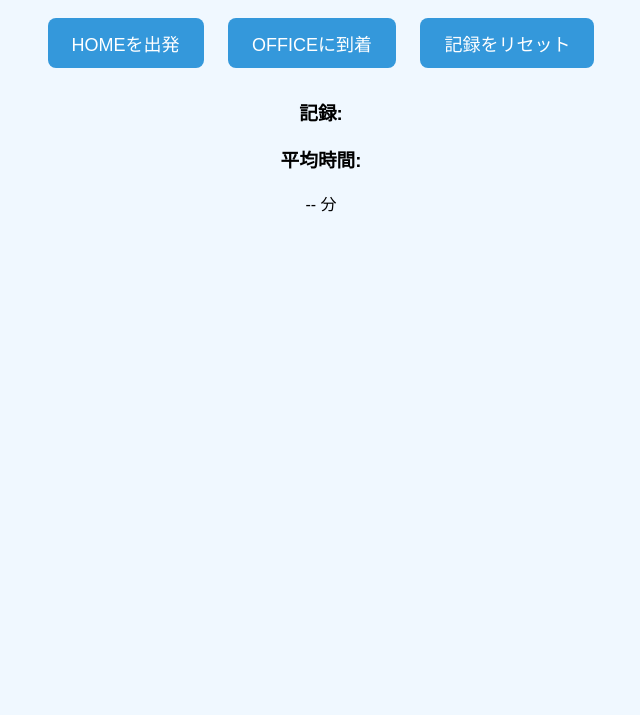
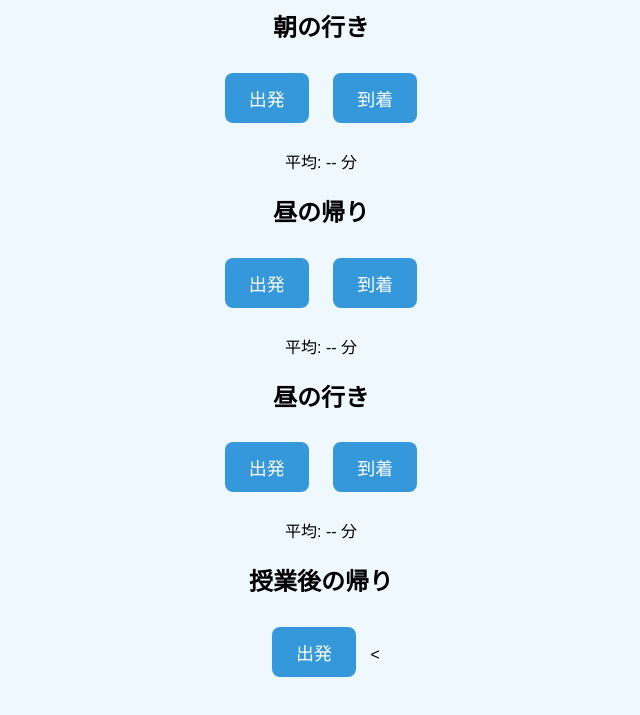
Before and after one commit to Jinshin2534/commute-timer-app-, a plain HTML site: page index.html in a window 1280 px wide. Shown: the part 109-824 px from the top of the page, without its empty margins (319-959 px from the left). Before the commit the page ends 800 px from the top, so only its background shows below. Drawn offline with Linux system fonts and the light colour scheme.

Commit message:
Update index.html

```diff
--- a/index.html
+++ b/index.html
@@ -7,24 +7,35 @@
   <link rel="stylesheet" href="style.css" />
 </head>
 <body>
-  <h1>通学時間記録アプリ</h1>
+  <h1>通学時間記録</h1>
 
-  <div class="buttons">
-    <button onclick="startTimer()">HOMEを出発</button>
-    <button onclick="stopTimer()">OFFICEに到着</button>
-    <button onclick="resetRecords()">記録をリセット</button>
-  </div>
+  <div id="sections">
+    <!-- 4つの通学区間 -->
+    <div class="section" id="morningGo">
+      <h2>朝の行き</h2>
+      <button onclick="startTimer('morningGo')">出発</button>
+      <button onclick="stopTimer('morningGo')">到着</button>
+      <ul class="recordList"></ul>
+      <p>平均: <span class="average">--</span> 分</p>
+    </div>
 
-  <div class="record">
-    <h3>記録:</h3>
-    <ul id="recordList"></ul>
-  </div>
+    <div class="section" id="noonBack">
+      <h2>昼の帰り</h2>
+      <button onclick="startTimer('noonBack')">出発</button>
+      <button onclick="stopTimer('noonBack')">到着</button>
+      <ul class="recordList"></ul>
+      <p>平均: <span class="average">--</span> 分</p>
+    </div>
 
-  <div class="average">
-    <h3>平均時間:</h3>
-    <p id="average">--</p>
-  </div>
+    <div class="section" id="noonGo">
+      <h2>昼の行き</h2>
+      <button onclick="startTimer('noonGo')">出発</button>
+      <button onclick="stopTimer('noonGo')">到着</button>
+      <ul class="recordList"></ul>
+      <p>平均: <span class="average">--</span> 分</p>
+    </div>
 
-  <script src="script.js"></script>
-</body>
-</html>
+    <div class="section" id="eveningBack">
+      <h2>授業後の帰り</h2>
+      <button onclick="startTimer('eveningBack')">出発</button>
+      <
```
